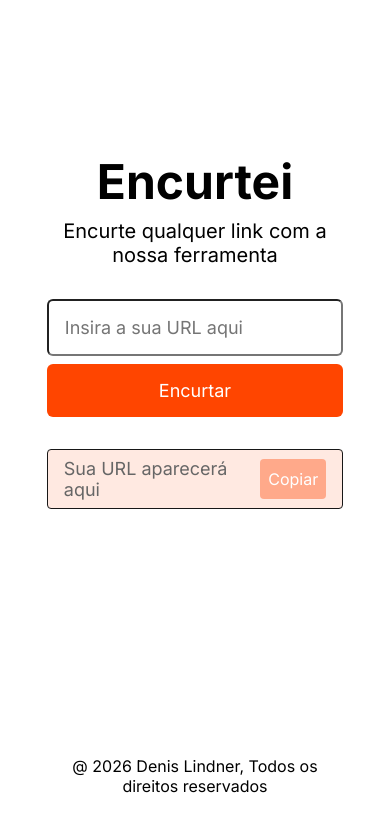
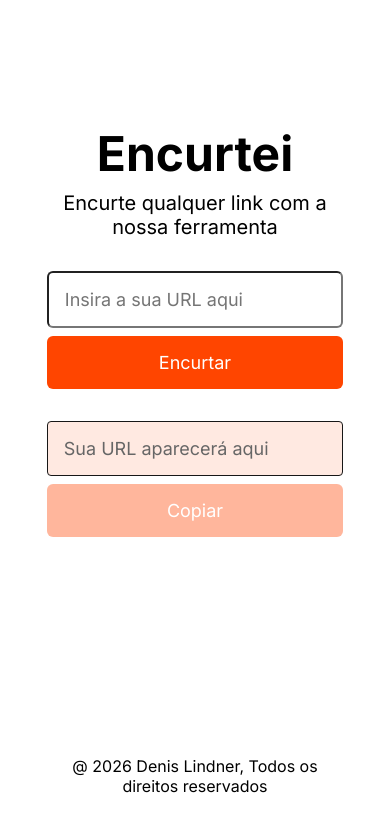
Before and after one commit to DenisLindner/Encurtei-APP, a Next.js app: page / in a window 390 px wide. Shown: the top 832 px of the page. Built offline with nearby package versions, Linux system fonts and the light colour scheme.

Commit message:
fix: responsiveness of the result

```diff
--- a/src/app/globals.css
+++ b/src/app/globals.css
@@ -85,6 +85,7 @@ main header p {
 
 #copy:disabled {
   background-color: rgba(255, 68, 0, 0.39);
+  cursor: default;
 }
 
 form {
@@ -118,6 +119,7 @@ form button:hover {
 
 form button:disabled {
   background-color: rgba(255, 68, 0, 0.39);
+  cursor: default;
 }
 
 footer {
@@ -171,4 +173,31 @@ footer p {
   form {
     flex-direction: column;
   }
+
+  .result {
+    width: 80%;
+    padding: 0;
+    display: flex;
+    background-color: var(--background);
+    border: none;
+    gap: 8px;
+    flex-direction: column;
+    justify-content: space-between;
+    align-items: center;
+  }
+
+  .result a, .result p {
+    padding: 16px;
+    width: 100%;
+    background-color: rgba(255, 68, 0, 0.116);
+    border-radius: 4px;
+    border: 1px solid var(--foreground);
+  }
+
+  #copy {
+    font-size: 1.125rem;
+    padding: 16px;
+    width: 100%;
+    border-radius: 6px;
+  }
 }
```
